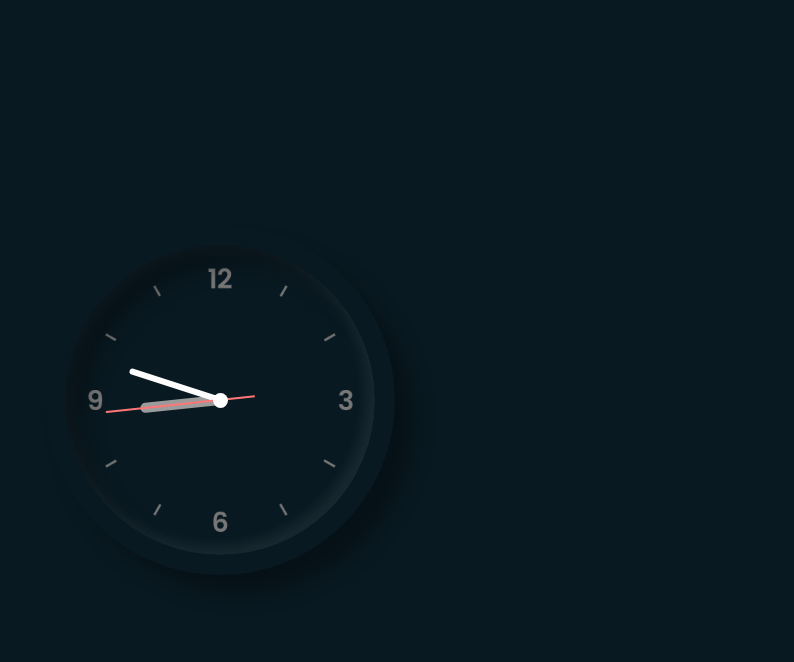
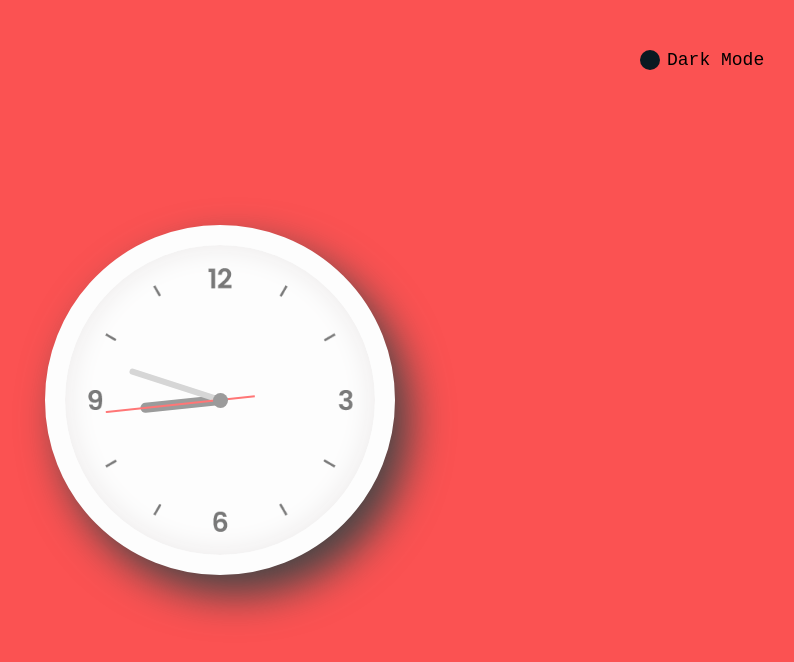
Before and after one commit to Bebeuh/clock, a plain HTML site: page assets/index.html in a window 1280 px wide. Shown: the whole page, without its empty margins (420-1214 px from the left). Drawn offline with Linux system fonts and the light colour scheme.

Commit message:
Toggle Buttom added

```diff
--- a/assets/index.html
+++ b/assets/index.html
@@ -6,7 +6,7 @@
     <link rel="stylesheet" href="style.css">
 </head>
 
-<body class="dark">
+<body>
     <div class="clock">
         <div class="hour">
             <div class="hr" id="hr"></div>
@@ -17,6 +17,7 @@
         <div class="sec">
             <div class="sc" id="sc"></div>
         </div>
+        <div class="toggleClass"></div>
     </div>
     <script src="index.js"></script>
 </body>
--- a/assets/style.css
+++ b/assets/style.css
@@ -113,3 +113,26 @@ body.dark .mn::before {
     z-index: 12;
     border-radius: 6px 6px 0 0;
 }
+
+.toggleClass {
+    position: absolute;
+    top: 50px;
+    right: 200px;
+    width: 20px;
+    height: 20px;
+    font-size: 18px;
+    border-radius: 50%;
+    background: #091921;
+    color: 091921;
+    font-family: 'Courier New', Courier, monospace;
+    cursor: pointer;
+    display: flex;
+    align-items: center;
+}
+
+.toggleClass:before {
+    position: absolute;
+    content: 'Dark Mode';
+    left: 27px;
+    white-space: nowrap;
+}
```
